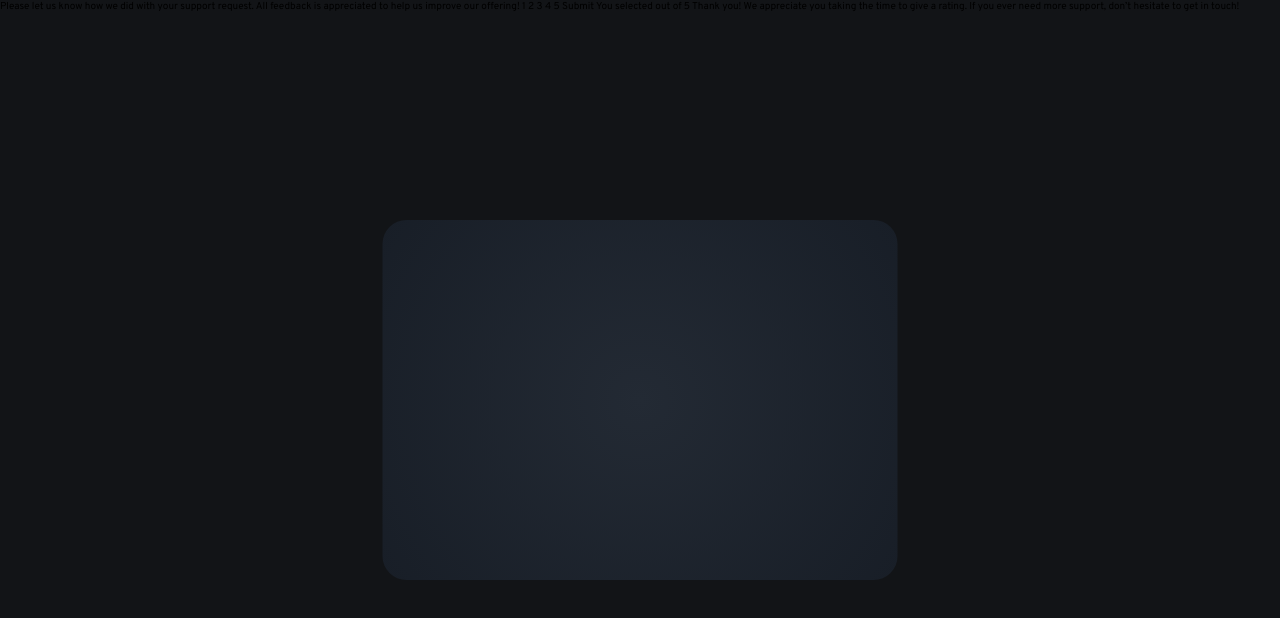
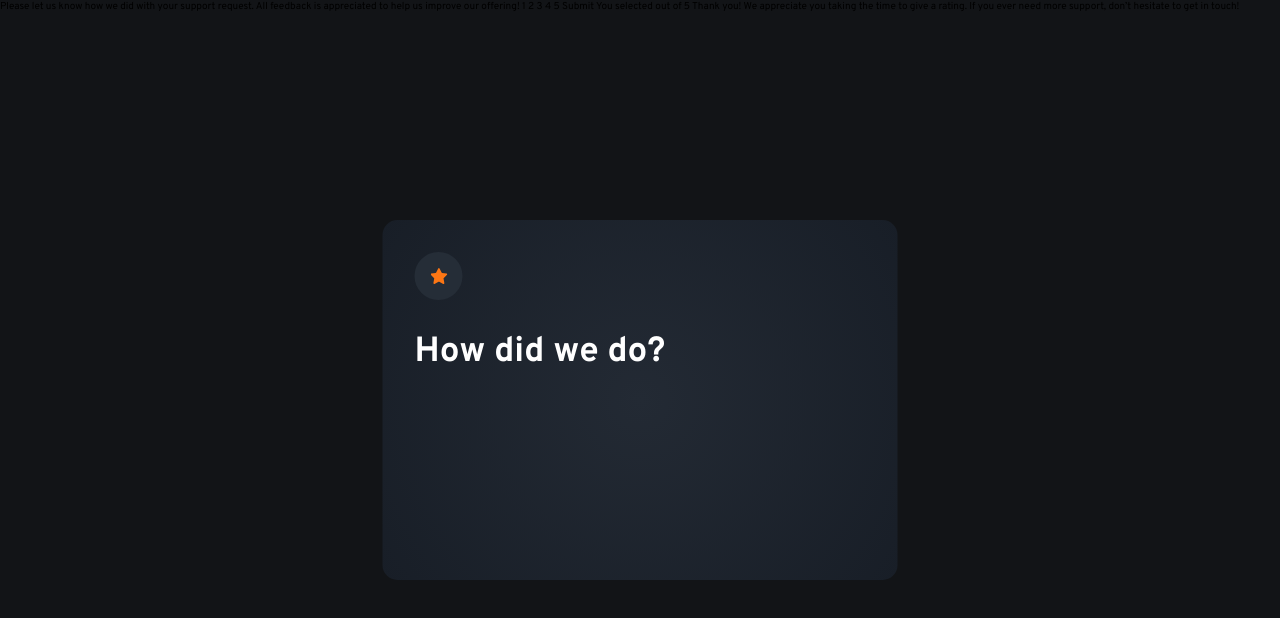
Before and after one commit to delroscol98/Interactive-Rating-Component, a plain HTML site: page index.html in a window 1280 px wide. Drawn offline with Linux system fonts and the light colour scheme.

Commit message:
HTML and CSS files modified

```diff
--- a/index.css
+++ b/index.css
@@ -14,6 +14,7 @@
 
 html {
   font-family: var(--ff-primary);
+  font-size: 10px;
 }
 
 *,
@@ -26,7 +27,6 @@ html {
 
 body {
   background: var(--neutral-very-dark-blue);
-  font-size: 10px;
   min-height: 100vh;
 }
 
@@ -45,8 +45,45 @@ main {
   transform: translate(-50%, -50%);
 }
 
-@media screen and (min-width: 425px) {
+.rating article {
+  background: var(--neutral-dark-blue);
+  width: 4rem;
+  height: 4rem;
+  display: flex;
+  justify-content: center;
+  align-items: center;
+  border-radius: 50%;
+  margin-top: 2.4rem;
+  margin-left: 2.4rem;
+}
+
+.rating h1 {
+  color: var(--neutral-white);
+  font-size: 6.4vw;
+  margin-top: 1.6rem;
+  margin-left: 2.4rem;
+}
+
+@media screen and (min-width: 426px) {
   main {
     width: 40.234vw;
   }
+
+  .rating article {
+    width: 4.8rem;
+    height: 4.8rem;
+    margin-left: 3.2rem;
+    margin-top: 3.2rem;
+  }
+
+  .rating article img {
+    height: 1.6rem;
+  }
+
+  .rating h1 {
+    font-size: 2.734vw;
+    margin-top: 3rem;
+    margin-left: 3.2rem;
+    width: fit-content;
+  }
 }
--- a/index.html
+++ b/index.html
@@ -19,7 +19,14 @@
     <script defer src="./index.js"></script>
   </head>
   <body>
-    <main></main>
+    <main>
+      <section class="rating">
+        <article>
+          <img src="./images/icon-star.svg" alt="star icon" />
+        </article>
+        <h1>How did we do?</h1>
+      </section>
+    </main>
 
     <!-- Rating state start -->
 
```
